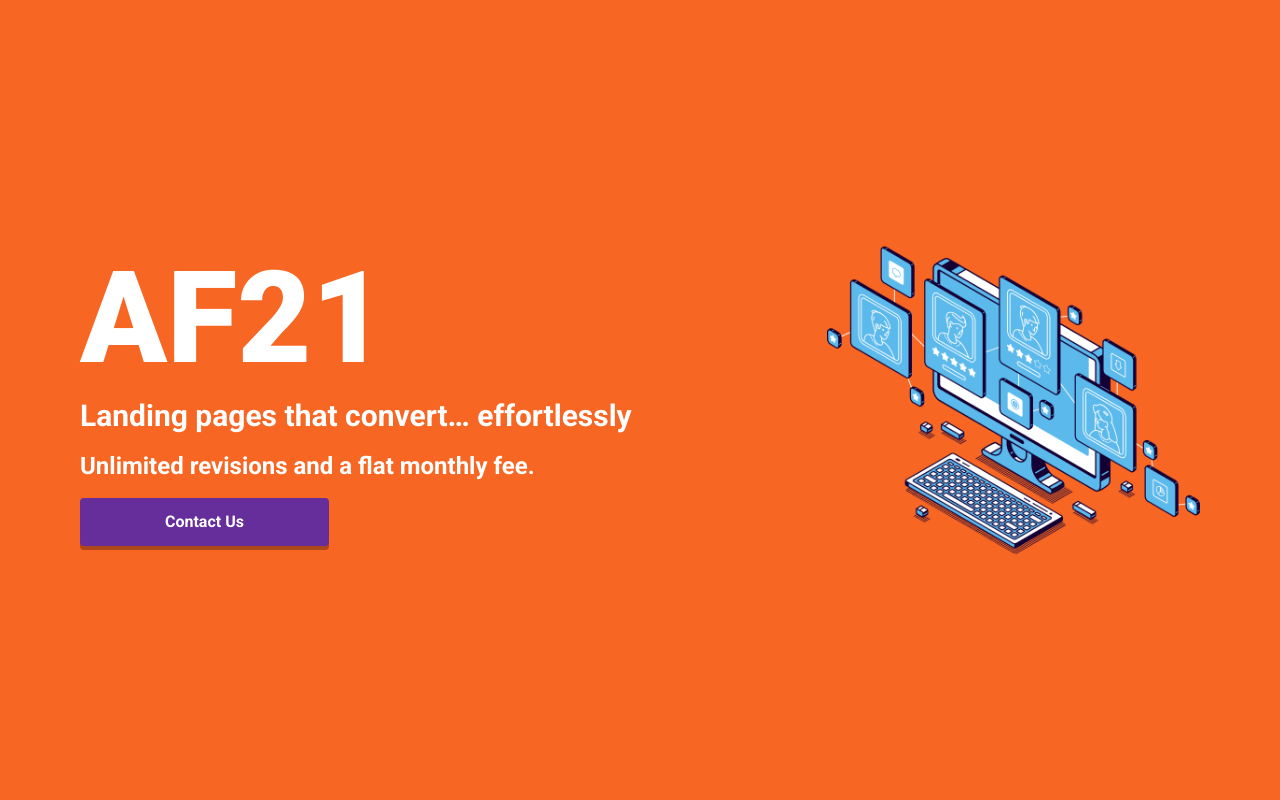
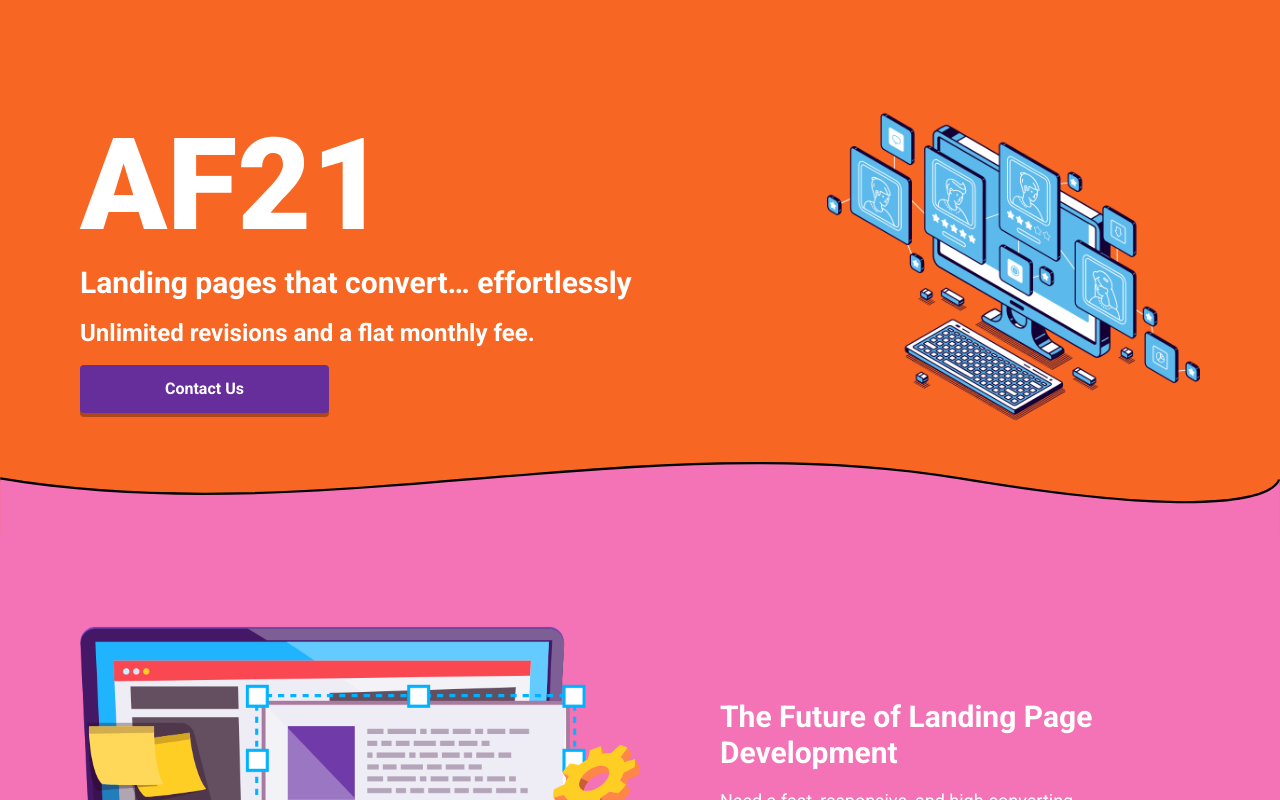
Before and after one commit to Ardii17/af21, a Next.js app: page / in a window 1280 px wide. Shown: the top 800 px of the page. Built offline with nearby package versions, Linux system fonts and the light colour scheme.

Commit message:
perubahan pertama

```diff
--- a/src/components/views/hero.jsx
+++ b/src/components/views/hero.jsx
@@ -4,7 +4,7 @@ import CurvaLine from "../elements/curva_line";
 function Hero({ heroRef }) {
   return (
     <section ref={heroRef} className="bg-[#f86624]">
-      <div className="h-screen flex flex-col min-lg:flex-row items-center justify-center px-4 min-md:px-12 min-lg:px-20 gap-4 min-lg:gap-0">
+      <div className="flex flex-col min-lg:flex-row items-center justify-center px-4 min-md:px-12 min-lg:px-20 gap-4 min-lg:gap-0 pt-20">
         <div className="w-full flex flex-col justify-start gap-4">
           <h1 className="text-9xl text-white font-extrabold">AF21</h1>
           <p className="text-white font-bold text-3xl">
--- a/src/components/views/navbar.jsx
+++ b/src/components/views/navbar.jsx
@@ -36,7 +36,7 @@ function Navbar({
     <nav
       className={`${
         active ? "top-0" : "-top-20"
-      } fixed flex justify-between left-0 right-0 px-8 py-6 z-50 backdrop-blur-md p-6 transition-all`}
+      } fixed flex justify-between left-0 right-0 px-8 py-4 min-md:py-6 z-50 backdrop-blur-md transition-all`}
     >
       <h1 className="text-2xl text-white font-semibold">AF21</h1>
       <ul className="gap-6 items-center justify-center hidden min-md:flex">
```
